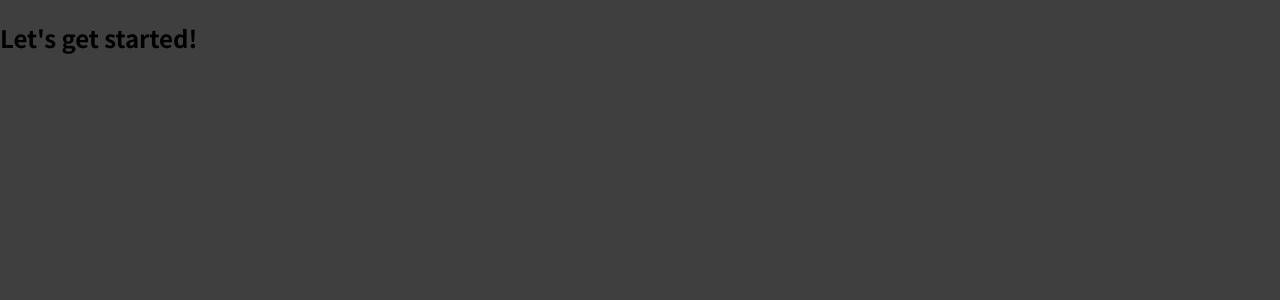
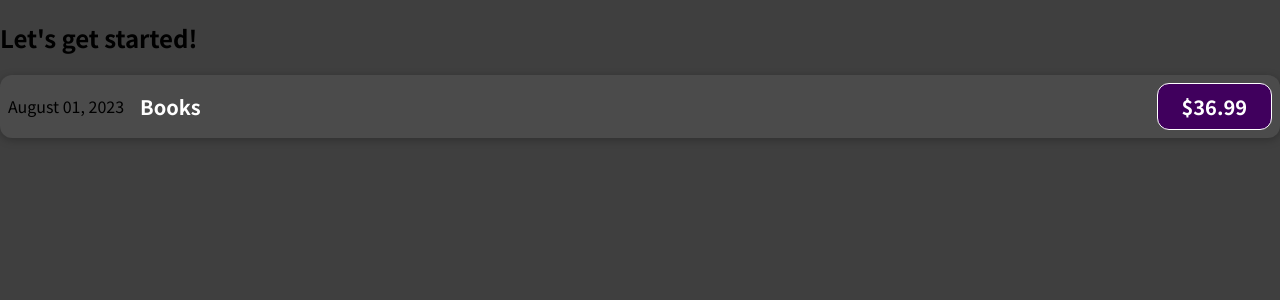
Before and after one commit to enguyen807/expense-tracker, a JavaScript app: page / in a window 1280 px wide. Shown: the top 300 px of the page. Built offline with nearby package versions, Linux system fonts and the light colour scheme.

Commit message:
Add expense item component

```diff
--- a/src/App.js
+++ b/src/App.js
@@ -1,7 +1,10 @@
+import ExpenseItem from "./components/ExpenseItem/ExpenseItem";
+
 function App() {
   return (
     <div>
       <h2>Let's get started!</h2>
+      <ExpenseItem></ExpenseItem>
     </div>
   );
 }
--- /dev/null
+++ b/src/components/ExpenseItem/ExpenseItem.css
@@ -0,0 +1,56 @@
+.expense-item {
+    display: flex;
+    justify-content: space-between;
+    align-items: center;
+    box-shadow: 0 2px 8px rgba(0, 0, 0, 0.25);
+    padding: 0.5rem;
+    margin: 1rem 0;
+    border-radius: 12px;
+    background-color: #4b4b4b;
+  }
+
+  .expense-item__description {
+    display: flex;
+    flex-direction: column;
+    gap: 1rem;
+    align-items: flex-end;
+    flex-flow: column-reverse;
+    justify-content: flex-start;
+    flex: 1;
+  }
+
+  .expense-item h2 {
+    color: #3a3a3a;
+    font-size: 1rem;
+    flex: 1;
+    margin: 0 1rem;
+    color: white;
+  }
+
+  .expense-item__price {
+    font-size: 1rem;
+    font-weight: bold;
+    color: white;
+    background-color: #40005d;
+    border: 1px solid white;
+    padding: 0.5rem;
+    border-radius: 12px;
+  }
+
+  @media (min-width: 580px) {
+    .expense-item__description {
+      flex-direction: row;
+      align-items: center;
+      justify-content: flex-start;
+      flex: 1;
+    }
+
+    .expense-item__description h2 {
+      font-size: 1.25rem;
+    }
+
+    .expense-item__price {
+      font-size: 1.25rem;
+      padding: 0.5rem 1.5rem;
+    }
+  }
--- /dev/null
+++ b/src/components/ExpenseItem/ExpenseItem.js
@@ -0,0 +1,15 @@
+import './ExpenseItem.css';
+
+function ExpenseItem() {
+  return (
+    <div className="expense-item">
+      <div>August 01, 2023</div>
+      <div className="expense-item__description">
+        <h2>Books</h2>
+        <div className="expense-item__price">$36.99</div>
+      </div>
+    </div>
+  );
+}
+
+export default ExpenseItem;
```
